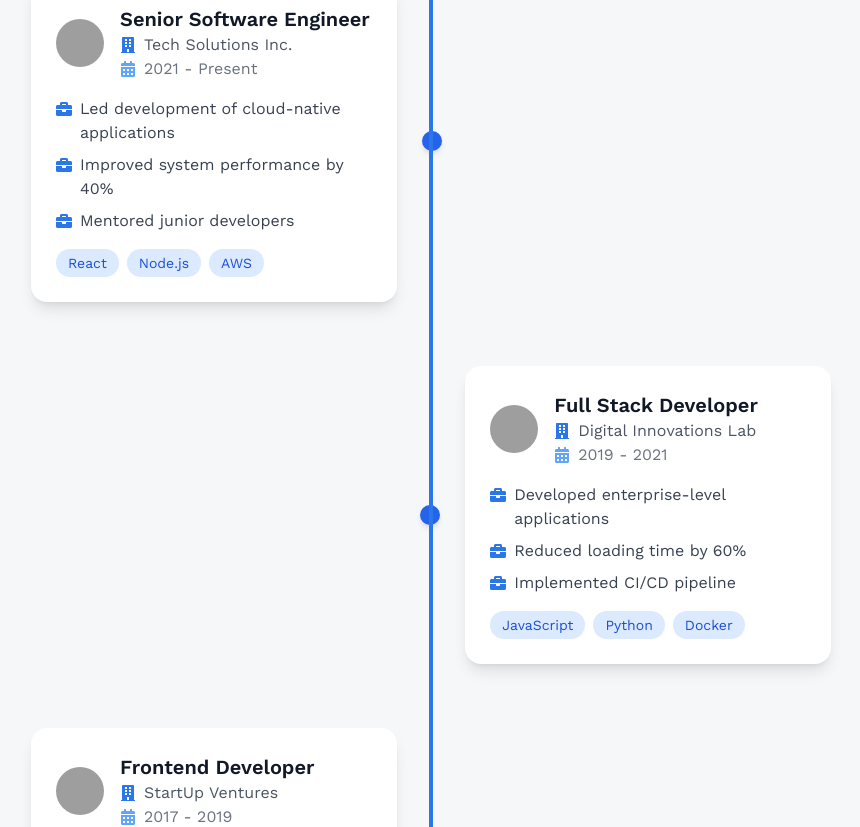
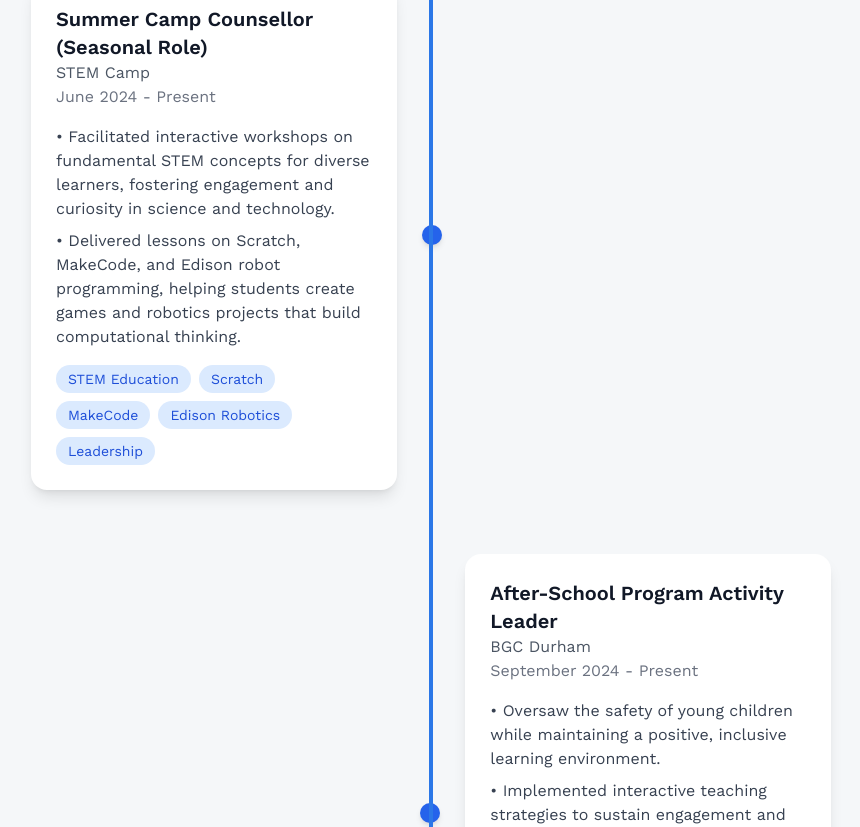
Before and after one commit to arryllopez/lawrence_devPortfolio, a React (Vite) app: page /about in a window 1280 px wide. Shown: the part 1320-2147 px from the top of the page, without its empty margins (209-1069 px from the left). Built offline with nearby package versions, Linux system fonts and the light colour scheme; grey boxes are pictures that could not be loaded.

Commit message:
changes work and projects

```diff
--- a/src/components/ExperienceTimeline.jsx
+++ b/src/components/ExperienceTimeline.jsx
@@ -1,47 +1,30 @@
 import React, { useEffect, useRef } from "react";
 import { motion, useAnimation, useInView } from "framer-motion";
-import { FaBriefcase, FaCalendarAlt, FaBuilding } from "react-icons/fa";
 
 const ExperienceTimeline = () => {
   const experiences = [
     {
       id: 1,
-      company: "Tech Solutions Inc.",
-      logo: "https://images.unsplash.com/photo-1560179707-f14e90ef3623",
-      position: "Senior Software Engineer",
-      duration: "2021 - Present",
+      company: "STEM Camp",
+      position: "Summer Camp Counsellor (Seasonal Role)",
+      duration: "June 2024 - Present",
       achievements: [
-        "Led development of cloud-native applications",
-        "Improved system performance by 40%",
-        "Mentored junior developers",
+        "Facilitated interactive workshops on fundamental STEM concepts for diverse learners, fostering engagement and curiosity in science and technology.",
+        "Delivered lessons on Scratch, MakeCode, and Edison robot programming, helping students create games and robotics projects that build computational thinking.",
       ],
-      skills: ["React", "Node.js", "AWS"],
+      skills: ["STEM Education", "Scratch", "MakeCode", "Edison Robotics", "Leadership"],
     },
     {
       id: 2,
-      company: "Digital Innovations Lab",
-      logo: "https://images.unsplash.com/photo-1486406146926-c627a92ad1ab",
-      position: "Full Stack Developer",
-      duration: "2019 - 2021",
+      company: "BGC Durham",
+      position: "After-School Program Activity Leader",
+      duration: "September 2024 - Present",
       achievements: [
-        "Developed enterprise-level applications",
-        "Reduced loading time by 60%",
-        "Implemented CI/CD pipeline",
+        "Oversaw the safety of young children while maintaining a positive, inclusive learning environment.",
+        "Implemented interactive teaching strategies to sustain engagement and excitement during classroom activities.",
+        "Collaborated with a large team of activity leaders to coordinate and manage daily schedules effectively.",
       ],
-      skills: ["JavaScript", "Python", "Docker"],
-    },
-    {
-      id: 3,
-      company: "StartUp Ventures",
-      logo: "https://images.unsplash.com/photo-1497366216548-37526070297c",
-      position: "Frontend Developer",
-      duration: "2017 - 2019",
-      achievements: [
-        "Built responsive web applications",
-        "Increased user engagement by 45%",
-        "Optimized frontend performance",
-      ],
-      skills: ["HTML", "CSS", "JavaScript"],
+      skills: ["Team Collaboration", "Child Supervision", "Classroom Engagement", "Communication"],
     },
   ];
 
@@ -56,9 +39,7 @@ const ExperienceTimeline = () => {
 
         <div className="relative">
           {/* Hide the timeline line on mobile */}
-          <div
-            className="hidden md:block absolute left-1/2 transform -translate-x-1/2 w-1 h-full bg-blue-500"
-          />
+          <div className="hidden md:block absolute left-1/2 transform -translate-x-1/2 w-1 h-full bg-blue-500" />
 
           {experiences.map((experience, index) => (
             <TimelineCard
@@ -112,37 +93,19 @@ const TimelineCard = ({ experience, index, timelineColor }) => {
         index % 2 === 0 ? "md:flex-row" : "md:flex-row-reverse"
       } items-center mb-16`}
     >
-      {/* Card section */}
       <div className="md:w-1/2 px-4 mb-8 md:mb-0">
         <div className="bg-white rounded-2xl shadow-lg p-6 hover:shadow-xl transition-shadow duration-300 border border-transparent">
-          <div className="flex items-center mb-4">
-            <img
-              src={experience.logo}
-              alt={experience.company}
-              className="w-12 h-12 rounded-full object-cover"
-              loading="lazy"
-            />
-            <div className="ml-4">
-              <h3 className="text-xl font-semibold text-gray-900">
-                {experience.position}
-              </h3>
-              <div className="flex items-center text-gray-600">
-                <FaBuilding className="mr-2 text-blue-500" />
-                <span>{experience.company}</span>
-              </div>
-              <div className="flex items-center text-gray-500">
-                <FaCalendarAlt className="mr-2 text-blue-400" />
-                <span>{experience.duration}</span>
-              </div>
-            </div>
-          </div>
+          <h3 className="text-xl font-semibold text-gray-900">
+            {experience.position}
+          </h3>
+          <p className="text-gray-600">{experience.company}</p>
+          <p className="text-gray-500 mb-4">{experience.duration}</p>
 
           <div className="space-y-2">
             {experience.achievements.map((achievement, i) => (
-              <div key={i} className="flex items-start">
-                <FaBriefcase className="mt-1 mr-2 text-blue-500 flex-shrink-0" />
-                <p className="text-gray-700">{achievement}</p>
-              </div>
+              <p key={i} className="text-gray-700">
+                • {achievement}
+              </p>
             ))}
           </div>
 
--- a/src/constants/index.js
+++ b/src/constants/index.js
@@ -228,45 +228,47 @@ export const socialLinks = [
 
 export const projects = [
   {
-        iconUrl: pricewise,
-        theme: 'btn-back-red',
-        name: 'Amazon Price Tracker',
-        description: 'Developed a web application that tracks and notifies users of price changes for products on Amazon, helping users find the best deals.',
-        link: 'https://github.com/adrianhajdin/pricewise',
+    id: 1,
+    // iconUrl: nurseGPTIcon,
+    // theme: 'btn-back-blue',
+    name: "NurseGPT - Interactive Symptom Classifier",
+    duration: "October 2025 - Present",
+    technologies: ["Python", "FastAPI", "React", "Three.js"],
+    description: `
+Designing an AI-driven healthcare platform that enables users to interact with a 3D human body model to mark symptoms and receive real-time diagnostic predictions.
+Fine-tuning a ClinicalBERT-based model on a structured disease–symptom dataset (4K records) to classify conditions with improved contextual accuracy.
+Built a data preprocessing pipeline that reduces noise and inconsistency by 25%, improving model training stability and label reliability.
+Developing a FastAPI backend to serve low-latency inference responses and a React + Three.js frontend for intuitive, anatomy-based symptom input.
+Targeting a 15–20% boost in prediction accuracy through iterative model optimization and real-world testing.
+    `,
   },
   {
-        iconUrl: threads,
-        theme: 'btn-back-green',
-        name: 'Full Stack Threads Clone',
-        description: 'Created a full-stack replica of the popular discussion platform "Threads," enabling users to post and engage in threaded conversations.',
-        link: 'https://github.com/adrianhajdin/threads',
+    id: 2,
+    // iconUrl: studyTokIcon,
+    // theme: 'btn-back-green',
+    name: "StudyTok (Ontario Tech - HackHive 2025)",
+    duration: "February 2025",
+    technologies: ["React", "Python", "TailwindCSS", "Flask"],
+    description: `
+Developed an AI-based flashcard app for HackHive 2025 to promote active recall through custom and AI-generated Q&A flashcards.
+Designed the frontend using Next.js, React, and Tailwind CSS to create a responsive and sleek user interface.
+Developed a Flask backend to record and transcribe user-spoken answers using Google Cloud Speech-to-Text API, achieving 97% transcription accuracy.
+Applied fuzzy string matching to grade responses with high precision and integrated Google Gemini 2.0 API to dynamically generate Q&A flashcards.
+Enhanced personalized learning experiences through adaptive question generation and feedback loops.
+    `,
   },
   {
-        iconUrl: car,
-        theme: 'btn-back-blue',
-        name: 'Car Finding App',
-        description: 'Designed and built a mobile app for finding and comparing cars on the market, streamlining the car-buying process.',
-        link: 'https://github.com/adrianhajdin/project_next13_car_showcase',
+    id: 3,
+    // iconUrl: dateNetIcon,
+    // theme: 'btn-back-pink',
+    name: "DateNet",
+    duration: "November 2024 - December 2024",
+    technologies: ["HTML5", "CSS", "JavaScript", "Node.js", "Bcrypt"],
+    description: `
+Developed a full-stack dating web application for a final project enabling users to create profiles and match based on shared interests and study programs.
+Designed a modern, user-friendly interface with HTML, CSS, and JavaScript to deliver a sleek and engaging user experience.
+Leveraged a secure Node.js backend using Sequelize ORM, JWT authentication, Bcrypt password hashing, and CORS for frontend-backend communication.
+Earned a top grade of 95%, reflecting strong technical skills and successful project delivery.
+    `,
   },
-    {
-        iconUrl: snapgram,
-        theme: 'btn-back-pink',
-        name: 'Full Stack Instagram Clone',
-        description: 'Built a complete clone of Instagram, allowing users to share photos and connect with friends in a familiar social media environment.',
-        link: 'https://github.com/adrianhajdin/social_media_app',
-    },
-    {
-        iconUrl: estate,
-        theme: 'btn-back-black',
-        name: 'Real-Estate Application',
-        description: 'Developed a web application for real estate listings, facilitating property searches and connecting buyers with sellers.',
-        link: 'https://github.com/adrianhajdin/projects_realestate',
-    },
-    {
-        iconUrl: summiz,
-        theme: 'btn-back-yellow',
-        name: 'AI Summarizer Application',
-        description: 'App that leverages AI to automatically generate concise & informative summaries from lengthy text content, or blogs.',
-        link: 'https://github.com/adrianhajdin/project_ai_summarizer',
-    }
 ];
--- a/src/pages/About.jsx
+++ b/src/pages/About.jsx
@@ -50,7 +50,7 @@ const About = () => {
       </div>
 
 
-        <div className>
+        <div>
         <ExperienceTimeline />
         </div>
 
```
Lines whose indentation alone changed are shown as unchanged.
